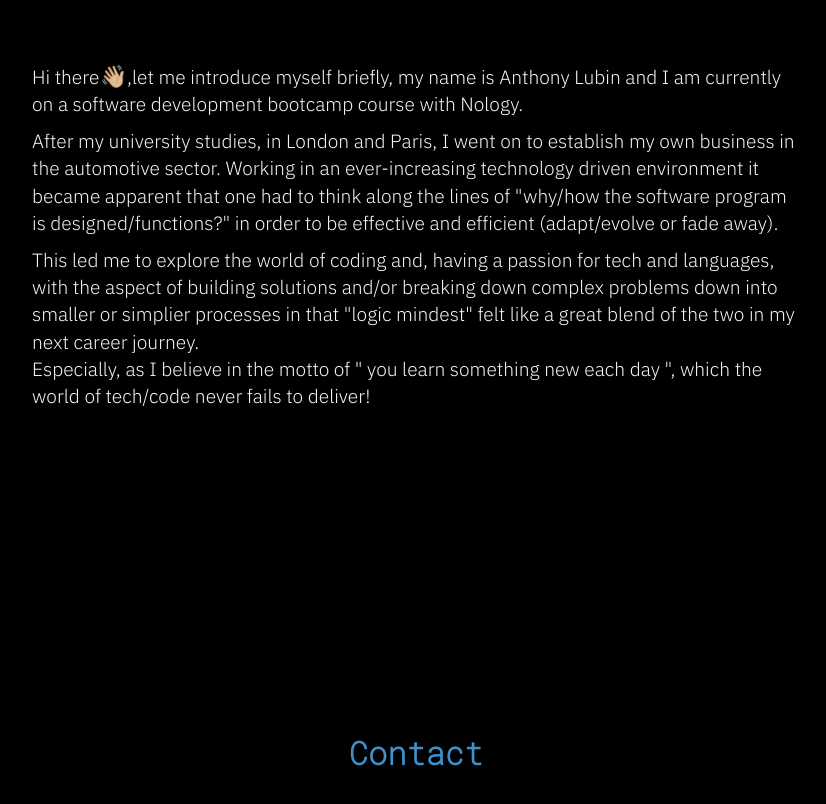
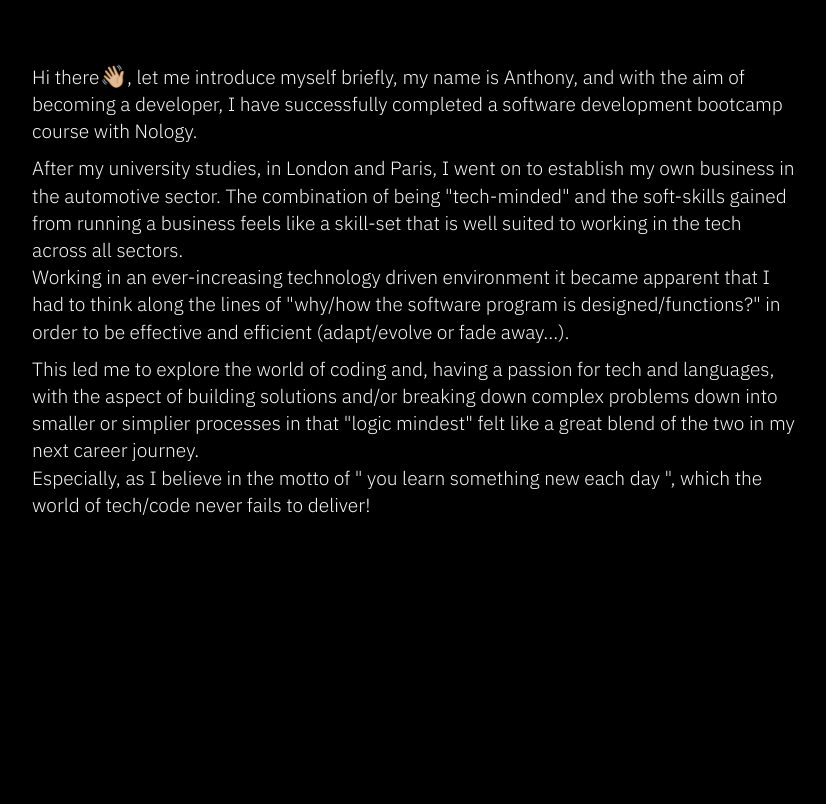
Before and after one commit to tonylubin/portfolio-react, a React (Create React App) app: page / in a window 1280 px wide. Shown: the part 7840-8644 px from the top of the page, without its empty margins (224-1050 px from the left). Built offline with nearby package versions, Linux system fonts and the light colour scheme.

Commit message:
text update

```diff
--- a/src/Components/About/About.jsx
+++ b/src/Components/About/About.jsx
@@ -8,10 +8,11 @@ const About = () => {
       <SectionHeader heading="About" />
       <div className={styles.aboutSection__textHolder}>
         <p>
-          Hi there<span className={styles.wave}>&#128075;&#127996;</span>,let me introduce myself briefly, my name is Anthony Lubin and I am currently on a software development bootcamp course with Nology.
+          Hi there<span className={styles.wave}>&#128075;&#127996;</span>, let me introduce myself briefly, my name is Anthony, and with the aim of becoming a developer, I have successfully completed a software development bootcamp course with Nology.
         </p>
         <p>
-          After my university studies, in London and Paris, I went on to establish my own business in the automotive sector. Working in an ever-increasing technology driven environment it became apparent that one had to think along the lines of "why/how the software program is designed/functions?" in order to be effective and efficient (adapt/evolve or fade away).
+          After my university studies, in London and Paris, I went on to establish my own business in the automotive sector. The combination of being "tech-minded" and the soft-skills gained from running a business feels like a skill-set that is well suited to working in the tech across all sectors.<br />
+          Working in an ever-increasing technology driven environment it became apparent that I had to think along the lines of "why/how the software program is designed/functions?" in order to be effective and efficient (adapt/evolve or fade away...).
         </p>
         <p>
           This led me to explore the world of coding and, having a passion for tech and languages, with the aspect of building solutions and/or breaking down complex problems down into smaller or simplier processes in that "logic mindest" felt like a great blend of the two in my next career journey.<br />
```
